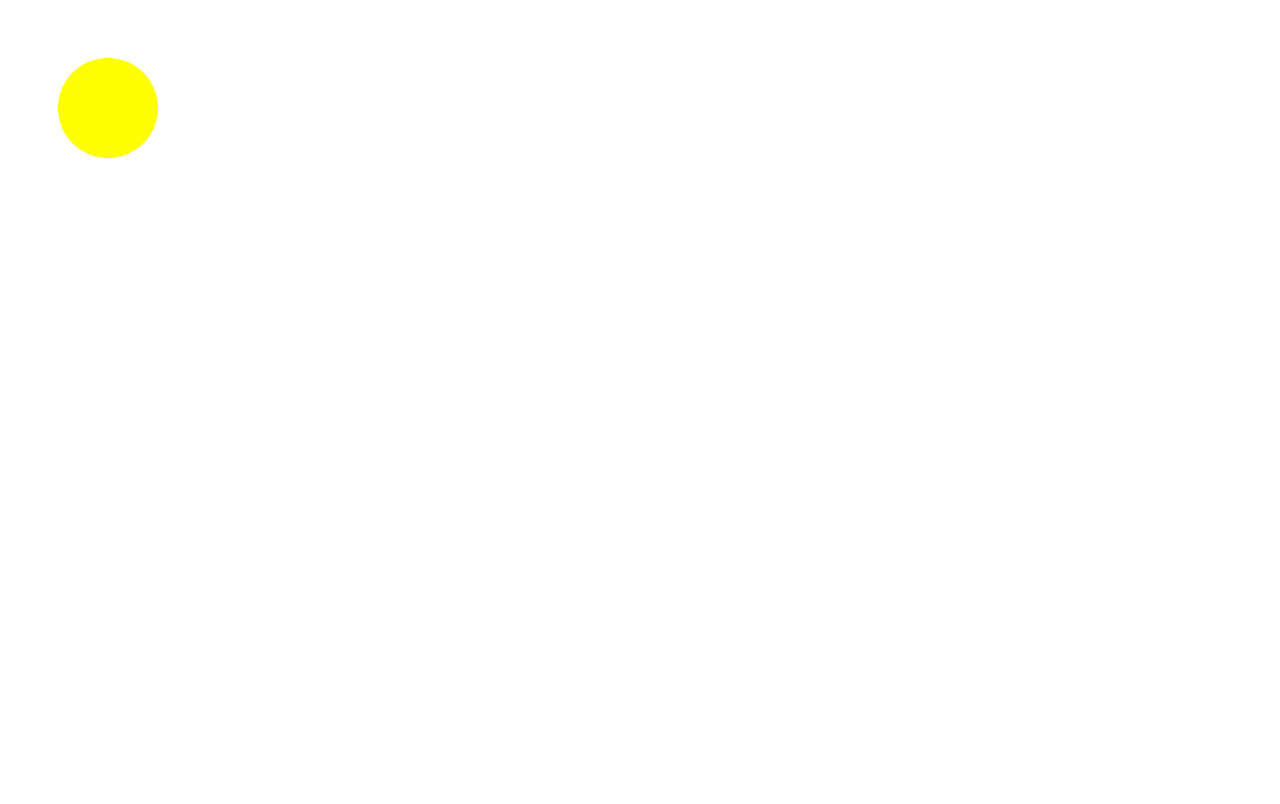
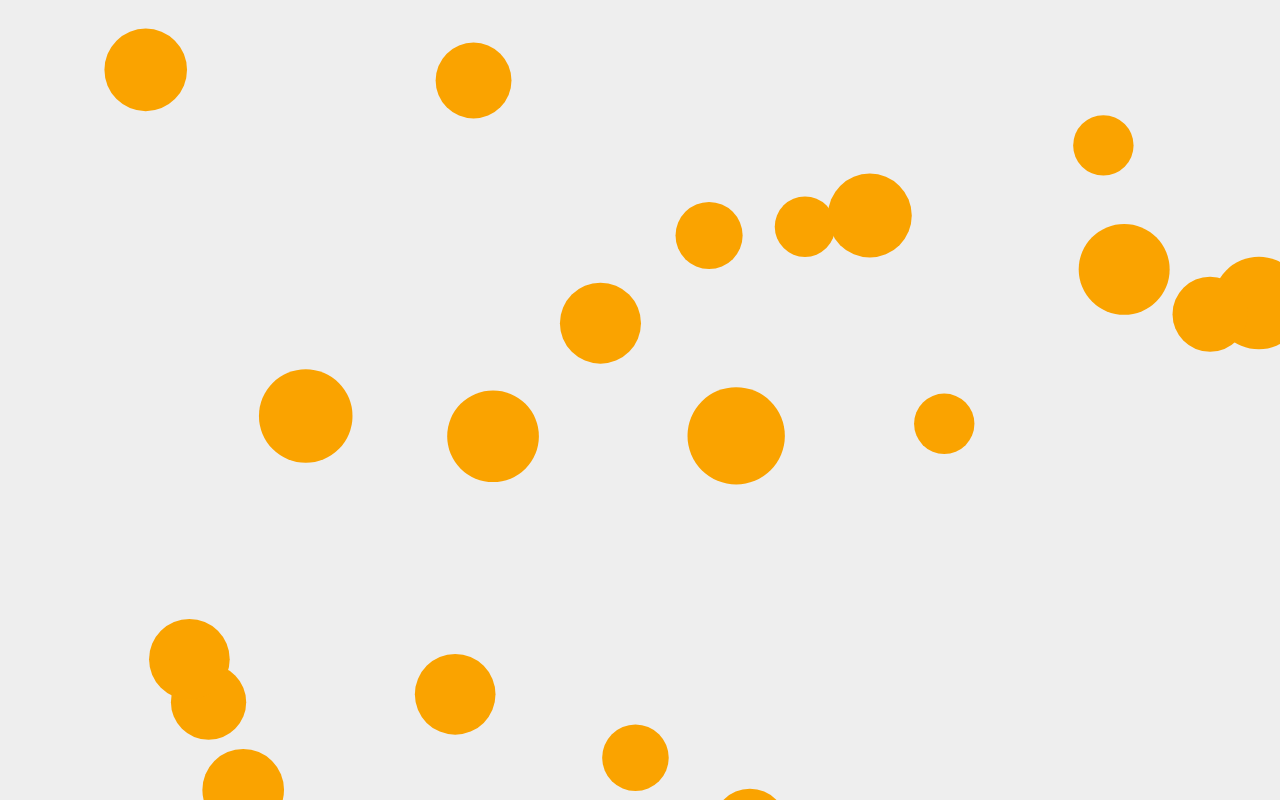
Before and after one commit to kfbkhw/canvas, a website built with Vite: page particles/index.html in a window 1280 px wide. Built offline with nearby package versions, Linux system fonts and the light colour scheme.

Commit message:
create moving particles

```diff
--- a/particles/index.html
+++ b/particles/index.html
@@ -7,6 +7,6 @@
     </head>
     <body>
         <canvas id="canvas"></canvas>
-        <script type="module" src="./src/main.ts"></script>
+        <script type="module" src="./src/app.ts"></script>
     </body>
 </html>
--- /dev/null
+++ b/particles/src/animate.ts
@@ -0,0 +1,17 @@
+import { Particle } from './particle';
+
+export default function animate(particles: Particle[], w: number, h: number) {
+    setTimeout(() => {
+        window.requestAnimationFrame(() => animate(particles, w, h));
+    }, 1000 / 60);
+
+    particles[0].ctx.clearRect(0, 0, w, h);
+
+    particles.forEach((particle) => {
+        particle.draw();
+        particle.update();
+        if (particle.y - particle.r > h) {
+            particle.reset(w);
+        }
+    });
+}
--- /dev/null
+++ b/particles/src/app.ts
@@ -0,0 +1,28 @@
+import init from './init';
+import { createParticles } from './particle';
+import animate from './animate';
+
+const WIDTH = innerWidth;
+const HEIGHT = innerHeight;
+const BACKGROUND_COLOR = '#EEEEEE';
+const COLOR = '#FAA300';
+const TOTAL = 20;
+const MIN_SIZE = 30;
+const MAX_SIZE = 50;
+const MIN_SPEED = 5;
+const MAX_SPEED = 10;
+
+const app = () => {
+    init(WIDTH, HEIGHT, BACKGROUND_COLOR);
+    const particles = createParticles(
+        TOTAL,
+        WIDTH,
+        HEIGHT,
+        [MIN_SIZE, MAX_SIZE],
+        [MIN_SPEED, MAX_SPEED],
+        COLOR
+    );
+    animate(particles, WIDTH, HEIGHT);
+};
+
+window.addEventListener('load', app);
--- /dev/null
+++ b/particles/src/init.ts
@@ -0,0 +1,17 @@
+export default function init(w: number, h: number, bgcolor: string) {
+    const body = document.querySelector('body') as HTMLBodyElement;
+    body.style.overflow = 'hidden';
+    body.style.margin = '0';
+
+    const canvas = document.getElementById('canvas') as HTMLCanvasElement;
+    canvas.style.width = `${w}px`;
+    canvas.style.height = `${h}px`;
+    canvas.style.backgroundColor = bgcolor;
+
+    const scale = window.devicePixelRatio;
+    canvas.width = Math.floor(w * scale);
+    canvas.height = Math.floor(h * scale);
+
+    const ctx = canvas.getContext('2d') as CanvasRenderingContext2D;
+    ctx.scale(scale, scale);
+}
--- a/particles/src/main.ts
+++ /dev/null
@@ -1,60 +0,0 @@
-interface IParticle {
-    ctx: CanvasRenderingContext2D;
-    x: number;
-    y: number;
-    r: number;
-    color: string;
-}
-
-class Particle {
-    ctx: CanvasRenderingContext2D;
-    x: number;
-    y: number;
-    r: number;
-    color: string;
-
-    constructor({ ctx, x, y, r, color }: IParticle) {
-        this.ctx = ctx;
-        this.x = x;
-        this.y = y;
-        this.r = r;
-        this.color = color;
-    }
-
-    draw() {
-        this.ctx.beginPath();
-        this.ctx.arc(this.x, this.y, this.r, 0, Math.PI * 2);
-        this.ctx.fillStyle = this.color;
-        this.ctx.fill();
-        this.ctx.closePath();
-    }
-}
-
-const draw = (ctx: CanvasRenderingContext2D) => {
-    const x = 100;
-    const y = 100;
-    const r = 50;
-    const color = 'yellow';
-
-    const particle = new Particle({ ctx, x, y, r, color });
-    particle.draw();
-};
-
-const init = () => {
-    const canvas = document.getElementById('canvas') as HTMLCanvasElement;
-    const ctx = canvas.getContext('2d') as CanvasRenderingContext2D;
-
-    const canvasWidth = 300;
-    const canvasHeight = 300;
-    canvas.style.width = `${canvasWidth}px`;
-    canvas.style.height = `${canvasHeight}px`;
-
-    const scale = window.devicePixelRatio;
-    canvas.width = Math.floor(canvasWidth * scale);
-    canvas.height = Math.floor(canvasHeight * scale);
-    ctx.scale(scale, scale);
-
-    draw(ctx);
-};
-
-window.addEventListener('load', init);
--- /dev/null
+++ b/particles/src/particle.ts
@@ -0,0 +1,69 @@
+import { getRandomNumber } from './util';
+
+interface IParticle {
+    x: number;
+    y: number;
+    r: number;
+    s: number;
+    color: string;
+}
+
+export class Particle {
+    canvas: HTMLCanvasElement;
+    ctx: CanvasRenderingContext2D;
+    x: number;
+    y: number;
+    r: number;
+    speed: number;
+    color: string;
+
+    constructor({ x, y, r, s, color }: IParticle) {
+        this.canvas = document.getElementById('canvas') as HTMLCanvasElement;
+        this.ctx = this.canvas.getContext('2d') as CanvasRenderingContext2D;
+        this.x = x;
+        this.y = y;
+        this.r = r;
+        this.speed = s;
+        this.color = color;
+    }
+
+    draw() {
+        this.ctx.beginPath();
+        this.ctx.arc(this.x, this.y, this.r, 0, Math.PI * 2);
+        this.ctx.fillStyle = this.color;
+        this.ctx.fill();
+        this.ctx.closePath();
+    }
+
+    update() {
+        this.y += this.speed;
+    }
+
+    reset(width: number) {
+        this.x = getRandomNumber(0, width);
+        this.y = 0 - this.r;
+    }
+}
+
+export const createParticles = (
+    count: number,
+    width: number,
+    height: number,
+    size: [number, number],
+    speed: [number, number],
+    color: string
+) => {
+    const particles = [];
+
+    for (let i = 0; i < count; i++) {
+        const x = getRandomNumber(0, width);
+        const y = getRandomNumber(0, height);
+        const r = getRandomNumber(size[0], size[1]);
+        const s = getRandomNumber(speed[0], speed[1]);
+
+        const particle = new Particle({ x, y, r, s, color });
+        particles.push(particle);
+    }
+
+    return particles;
+};
--- /dev/null
+++ b/particles/src/util.ts
@@ -0,0 +1,3 @@
+export const getRandomNumber = (min: number = 0, max: number) => {
+    return Math.random() * (max - min + 1) + min;
+};
```
